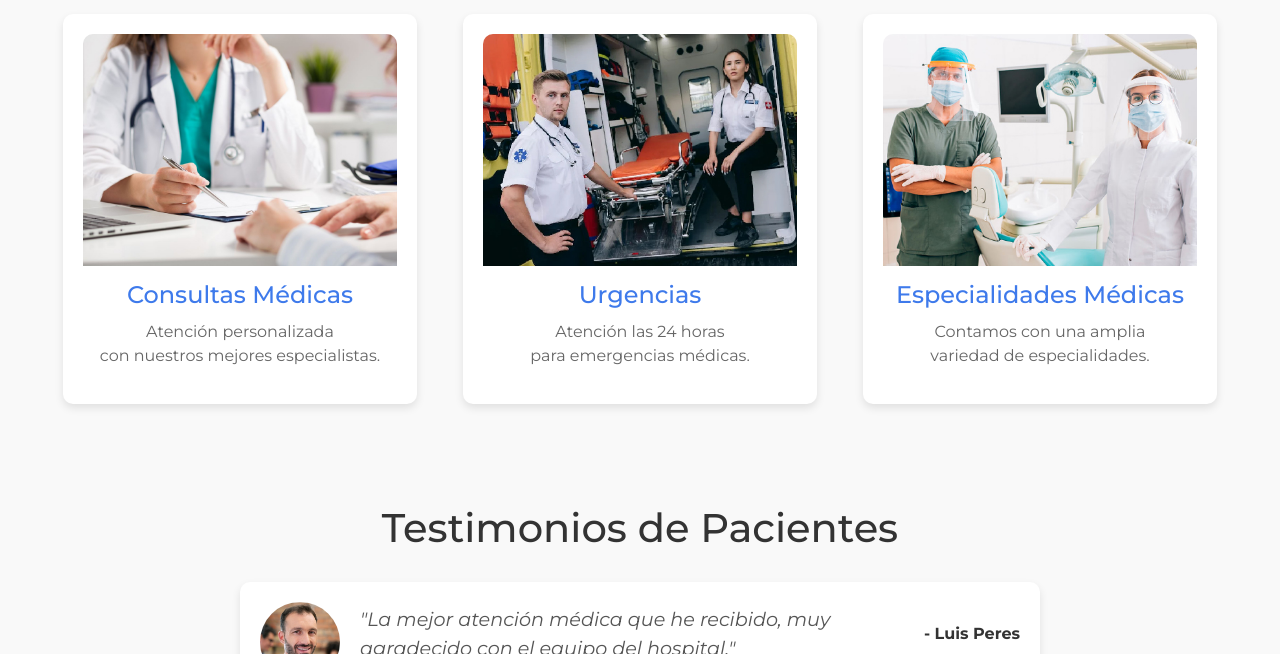
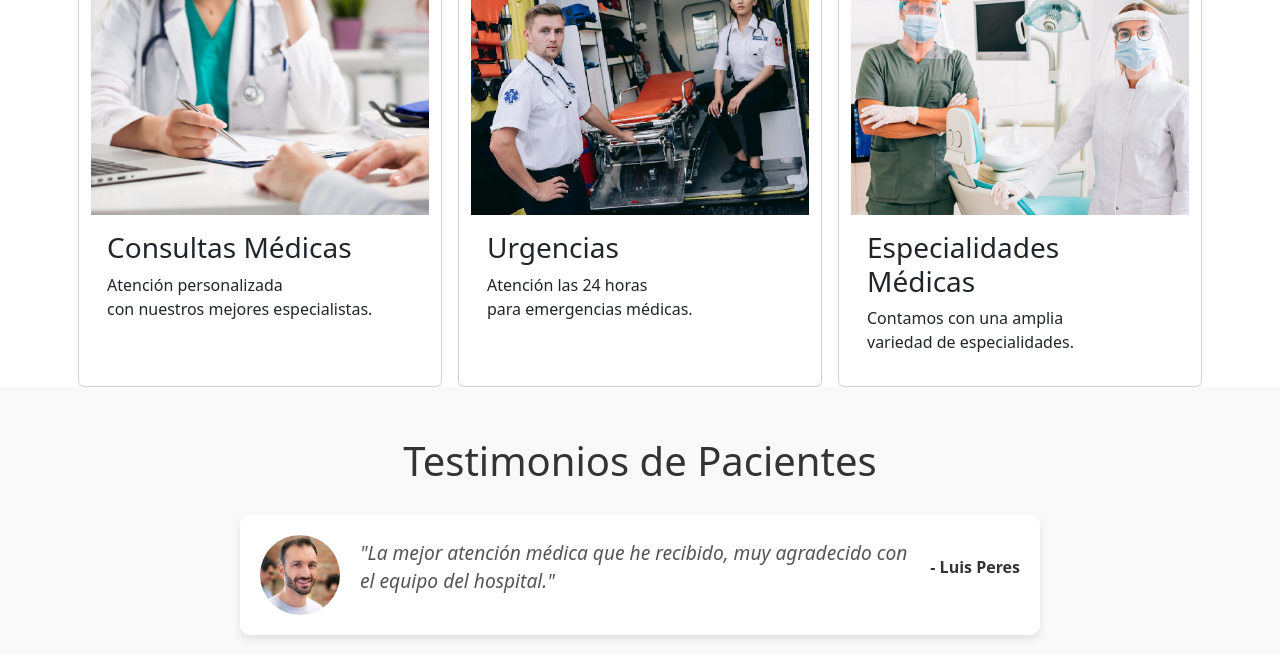
Before and after one commit to Jose-Schafer/front-corfo-ep4, a website built with webpack: page src/index.html in a window 1280 px wide. Shown: the part 717-1371 px from the top of the page. Built offline with nearby package versions, Linux system fonts and the light colour scheme.

Commit message:
Agrega cards y botón de bootstrap

```diff
--- a/package.json
+++ b/package.json
@@ -32,6 +32,7 @@
     "webpack-dev-server": "^5.1.0"
   },
   "dependencies": {
+    "@fontsource/montserrat": "^5.1.0",
     "@popperjs/core": "^2.11.8",
     "bootstrap": "^5.3.3",
     "file-loader": "^6.2.0",
--- a/src/index.html
+++ b/src/index.html
@@ -39,23 +39,29 @@
 
 
 
-<section class="servicios">
+<section class="container">
     <h2 class="servicios__titulo">Nuestros Servicios</h2>
-    <div class="servicios__contenedor">
-        <div class="servicio">
+    <div class="row justify-content-md-center">
+        <div class="servicio card col-md mx-2">
             <img src="img/consultas-medicas.jpg" alt="Consulta médica" class="servicio__imagen">
-            <h3 class="servicio__titulo">Consultas Médicas</h3>
-            <p class="servicio__descripcion">Atención personalizada <br>con nuestros mejores especialistas.</p>
+            <div class="card-body">
+                <h3 class="servicio__titulo card-title">Consultas Médicas</h3>
+                <p class="servicio__descripcion card-text">Atención personalizada <br>con nuestros mejores especialistas.</p>
+            </div>
         </div>
-        <div class="servicio">
+        <div class="servicio card col-md mx-2">
             <img src="img/urgencias.jpg" alt="Urgencias" class="servicio__imagen">
-            <h3 class="servicio__titulo">Urgencias</h3>
-            <p class="servicio__descripcion">Atención las 24 horas<br>para emergencias médicas.</p>
+            <div class="card-body">
+                <h3 class="servicio__titulo card-title">Urgencias</h3>
+                <p class="servicio__descripcion card-text">Atención las 24 horas<br>para emergencias médicas.</p>
+            </div>
         </div>
-        <div class="servicio">
+        <div class="servicio card col-md mx-2">
             <img src="img/especialidades-medicas.jpg" alt="Especialidades" class="servicio__imagen">
-            <h3 class="servicio__titulo">Especialidades Médicas</h3>
-            <p class="servicio__descripcion">Contamos con una amplia<br>variedad de especialidades.</p>
+            <div class="card-body">
+                <h3 class="servicio__titulo card-title">Especialidades Médicas</h3>
+                <p class="servicio__descripcion card-text">Contamos con una amplia<br>variedad de especialidades.</p>
+            <div>
         </div>
     </div>
 </section>
--- a/src/scss/abstracts/_variables.scss
+++ b/src/scss/abstracts/_variables.scss
@@ -1,4 +1,4 @@
-
 $primary-color: #0062f5;
 $secondary-color: #7b56ff;
 $font-family-base: 'Montserrat', sans-serif;
+$headings-font-family: 'Montserrat', sans-serif;
--- a/src/scss/base/_base.scss
+++ b/src/scss/base/_base.scss
@@ -1,5 +1,4 @@
 body {
-    font-family: Montserrat;
     margin: 0;
     padding: 0;
 }
--- a/src/scss/base/_typography.scss
+++ b/src/scss/base/_typography.scss
@@ -1,11 +1,9 @@
-
-
-@use 'abstracts/variables';
+@import "~@fontsource/montserrat";
 
 body {
-    font-family: variables.$font-family-base;
-    font-size: variables.$font-size-base;
-    color: variables.$text-color;
+    font-family: $font-family-base;
+    font-size: $font-size-base;
+    color: $text-color;
     line-height: 1.6;
 }
 
@@ -15,5 +13,5 @@ h3,
 h4,
 h5,
 h6 {
-    color: variables.$primary-color;
+    color: $primary-color;
 }
--- a/src/scss/components/_servicios.scss
+++ b/src/scss/components/_servicios.scss
@@ -18,7 +18,6 @@
 
     .servicio {
         background-color: white;
-        width: 30%;
         padding: 20px;
         border-radius: 10px;
         box-shadow: 0 4px 8px rgba(0, 0, 0, 0.1);
@@ -30,6 +29,7 @@
             height: auto;
             border-top-left-radius: 10px;
             border-top-right-radius: 10px;
+            margin-top: 15px;
             margin-bottom: 15px;
         }
 
--- a/src/scss/pages/_contacto.scss
+++ b/src/scss/pages/_contacto.scss
@@ -23,18 +23,6 @@ form textarea {
     border-radius: 5px;
 }
 
-form button {
-    background-color: #4CAF50;
-    color: white;
-    border: none;
-    padding: 10px;
-    cursor: pointer;
-}
-
-form button:hover {
-    background-color: #45a049;
-}
-
 .ubicacion {
     padding: 50px;
     text-align: center;
--- a/src/scss/styles.scss
+++ b/src/scss/styles.scss
@@ -1,9 +1,11 @@
+// Abstract variables
+@use 'abstracts/variables' as *;
+
 // Import all of Bootstrap's CSS
 @use "bootstrap/scss/bootstrap";
 
 // Import internatl SCSS
 @use 'base/base';
-@use 'abstracts/variables';
 @use 'layout/header';
 @use 'layout/nav';
 @use 'layout/footer';
```
Also changed, not shown: src/contacto.html (+1 -1 lines), src/scss/components/_button.scss (deleted), 1 other file.
